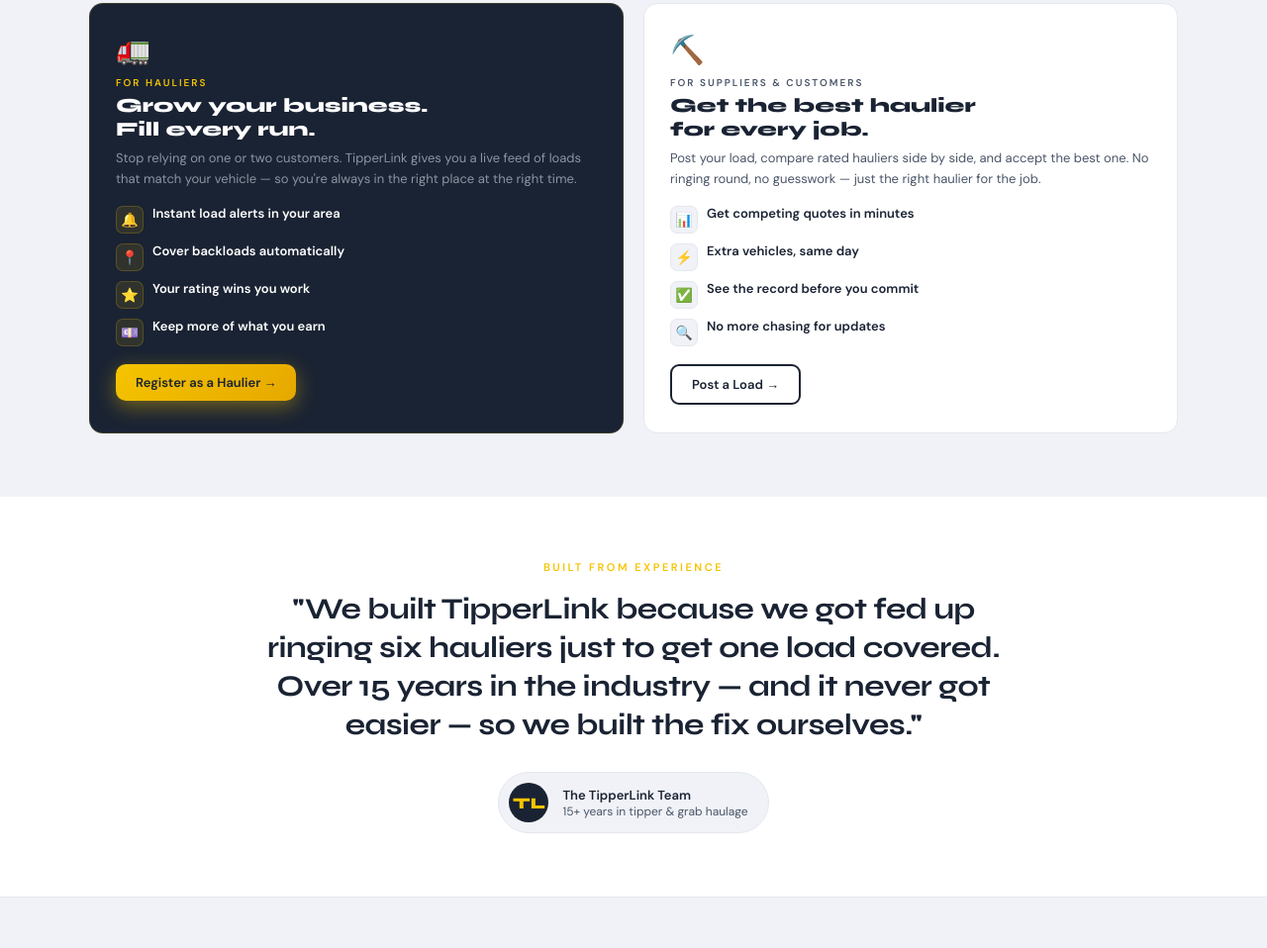
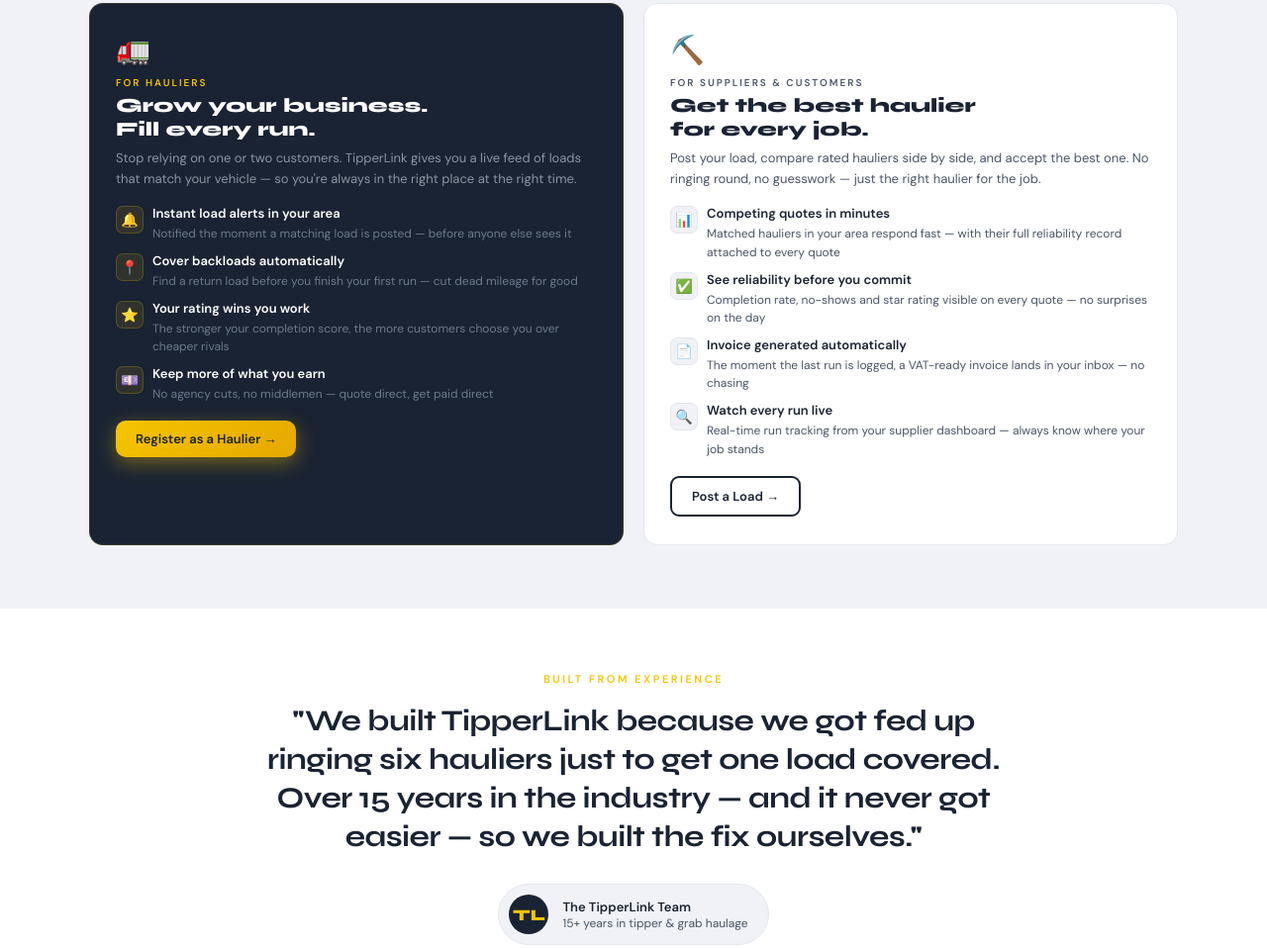
Before and after one commit to MrCawdell/TL-Landing, a plain HTML site: page index.html in a window 1280 px wide. Shown: the part 1757-2715 px from the top of the page at 99% size. Drawn offline with Linux system fonts and the light colour scheme; no server answers.

Commit message:
Update index.html

```diff
--- a/index.html
+++ b/index.html
@@ -46,6 +46,22 @@
 </script>
 
 <!-- ── GOOGLE ANALYTICS 4 ── -->
+<!-- Meta Pixel -->
+<script>
+!function(f,b,e,v,n,t,s){if(f.fbq)return;n=f.fbq=function(){n.callMethod?
+n.callMethod.apply(n,arguments):n.queue.push(arguments)};
+if(!f._fbq)f._fbq=n;n.push=n;n.loaded=!0;n.version='2.0';
+n.queue=[];t=b.createElement(e);t.async=!0;
+t.src=v;s=b.getElementsByTagName(e)[0];
+s.parentNode.insertBefore(t,s)}(window,document,'script',
+'https://connect.facebook.net/en_US/fbevents.js');
+fbq('init','2646197289091444');
+fbq('track','PageView');
+</script>
+<noscript><img height="1" width="1" style="display:none"
+src="https://www.facebook.com/tr?id=2646197289091444&ev=PageView&noscript=1"/></noscript>
+<!-- End Meta Pixel -->
+
 <!-- Google Analytics 4 -->
 <script async src="https://www.googletagmanager.com/gtag/js?id=G-F5W1FGZ105"></script>
 <script>
@@ -174,10 +190,10 @@
 .why-benefit-ico{width:28px;height:28px;border-radius:7px;display:flex;align-items:center;justify-content:center;font-size:14px;flex-shrink:0;margin-top:1px}
 .why-panel.haulier .why-benefit-ico{background:rgba(245,196,0,0.1);border:1px solid rgba(245,196,0,0.2)}
 .why-panel.supplier .why-benefit-ico{background:var(--off);border:1px solid var(--border)}
-.why-benefit-text strong{font-size:13px;font-weight:700;display:block;margin-bottom:1px}
+.why-benefit-text strong{font-size:13px;font-weight:700;display:block;margin-bottom:3px}
 .why-panel.haulier .why-benefit-text strong{color:var(--white)}
 .why-panel.supplier .why-benefit-text strong{color:var(--navy)}
-.why-benefit-text span{font-size:12px;line-height:1.5}
+.why-benefit-text span{font-size:12px;line-height:1.55;display:block}
 .why-panel.haulier .why-benefit-text span{color:var(--soft2)}
 .why-panel.supplier .why-benefit-text span{color:var(--mid)}
 .why-panel-cta{margin-top:18px}
@@ -658,10 +674,10 @@
         <h3 class="why-panel-title">Grow your business.<br>Fill every run.</h3>
         <p class="why-panel-sub">Stop relying on one or two customers. TipperLink gives you a live feed of loads that match your vehicle — so you're always in the right place at the right time.</p>
         <div class="why-benefits">
-          <div class="why-benefit"><div class="why-benefit-ico">🔔</div><div class="why-benefit-text"><strong>Instant load alerts in your area</strong></div></div>
-          <div class="why-benefit"><div class="why-benefit-ico">📍</div><div class="why-benefit-text"><strong>Cover backloads automatically</strong></div></div>
-          <div class="why-benefit"><div class="why-benefit-ico">⭐</div><div class="why-benefit-text"><strong>Your rating wins you work</strong></div></div>
-          <div class="why-benefit"><div class="why-benefit-ico">💷</div><div class="why-benefit-text"><strong>Keep more of what you earn</strong></div></div>
+          <div class="why-benefit"><div class="why-benefit-ico">🔔</div><div class="why-benefit-text"><strong>Instant load alerts in your area</strong><span>Notified the moment a matching load is posted — before anyone else sees it</span></div></div>
+          <div class="why-benefit"><div class="why-benefit-ico">📍</div><div class="why-benefit-text"><strong>Cover backloads automatically</strong><span>Find a return load before you finish your first run — cut dead mileage for good</span></div></div>
+          <div class="why-benefit"><div class="why-benefit-ico">⭐</div><div class="why-benefit-text"><strong>Your rating wins you work</strong><span>The stronger your completion score, the more customers choose you over cheaper rivals</span></div></div>
+          <div class="why-benefit"><div class="why-benefit-ico">💷</div><div class="why-benefit-text"><strong>Keep more of what you earn</strong><span>No agency cuts, no middlemen — quote direct, get paid direct</span></div></div>
         </div>
         <div class="why-panel-cta"><button class="btn-primary" onclick="openModal()">Register as a Haulier →</button></div>
       </div>
@@ -671,10 +687,10 @@
         <h3 class="why-panel-title">Get the best haulier<br>for every job.</h3>
         <p class="why-panel-sub">Post your load, compare rated hauliers side by side, and accept the best one. No ringing round, no guesswork — just the right haulier for the job.</p>
         <div class="why-benefits">
-          <div class="why-benefit"><div class="why-benefit-ico">📊</div><div class="why-benefit-text"><strong>Get competing quotes in minutes</strong></div></div>
-          <div class="why-benefit"><div class="why-benefit-ico">⚡</div><div class="why-benefit-text"><strong>Extra vehicles, same day</strong></div></div>
-          <div class="why-benefit"><div class="why-benefit-ico">✅</div><div class="why-benefit-text"><strong>See the record before you commit</strong></div></div>
-          <div class="why-benefit"><div class="why-benefit-ico">🔍</div><div class="why-benefit-text"><strong>No more chasing for updates</strong></div></div>
+          <div class="why-benefit"><div class="why-benefit-ico">📊</div><div class="why-benefit-text"><strong>Competing quotes in minutes</strong><span>Matched hauliers in your area respond fast — with their full reliability record attached to every quote</span></div></div>
+          <div class="why-benefit"><div class="why-benefit-ico">✅</div><div class="why-benefit-text"><strong>See reliability before you commit</strong><span>Completion rate, no-shows and star rating visible on every quote — no surprises on the day</span></div></div>
+          <div class="why-benefit"><div class="why-benefit-ico">📄</div><div class="why-benefit-text"><strong>Invoice generated automatically</strong><span>The moment the last run is logged, a VAT-ready invoice lands in your inbox — no chasing</span></div></div>
+          <div class="why-benefit"><div class="why-benefit-ico">🔍</div><div class="why-benefit-text"><strong>Watch every run live</strong><span>Real-time run tracking from your supplier dashboard — always know where your job stands</span></div></div>
         </div>
         <div class="why-panel-cta"><a onclick="openModal()">Post a Load →</a></div>
       </div>
@@ -1997,6 +2013,7 @@
 
 function showModalSuccess(eventLabel){
   updateCounter();
+  if(typeof fbq!=='undefined') fbq('track','Lead');
   var fh=document.getElementById('modal-form-haulier');
   var fs=document.getElementById('modal-form-supplier');
   var succ=document.getElementById('modal-success');
```
